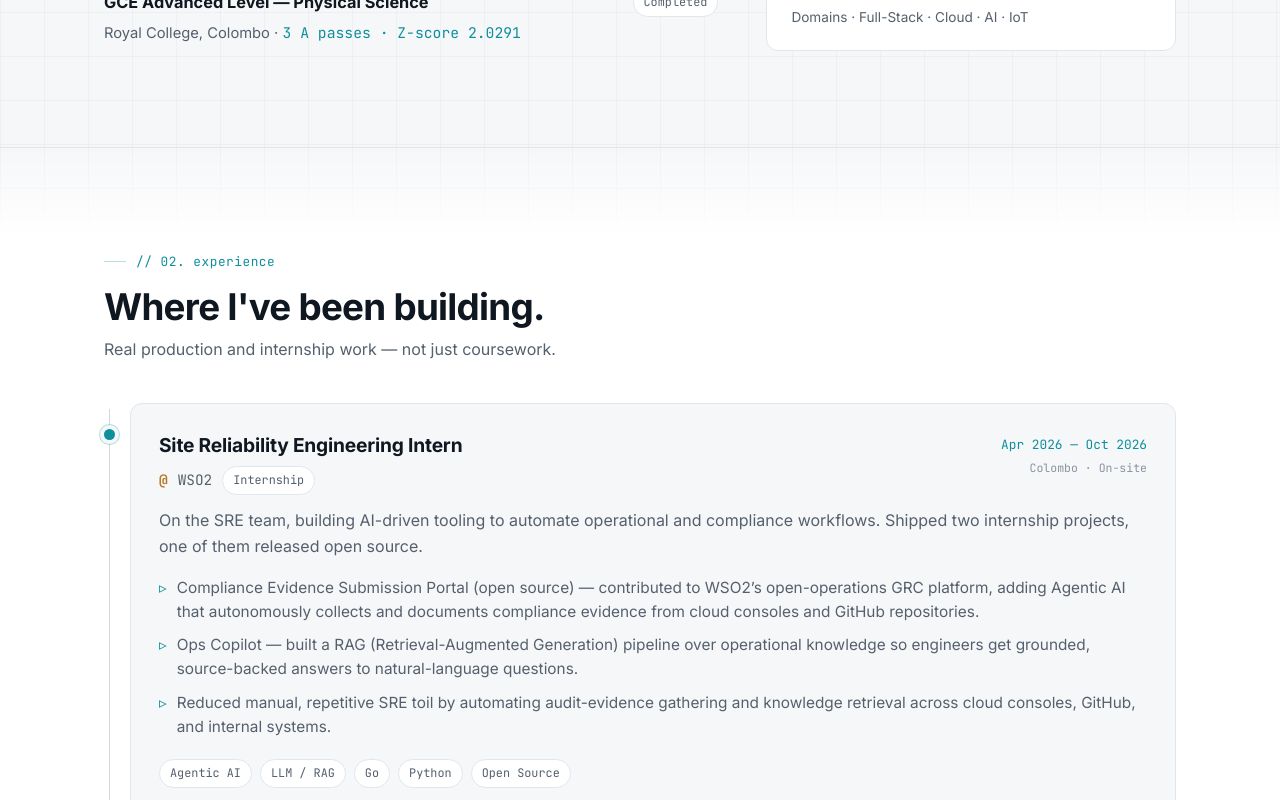
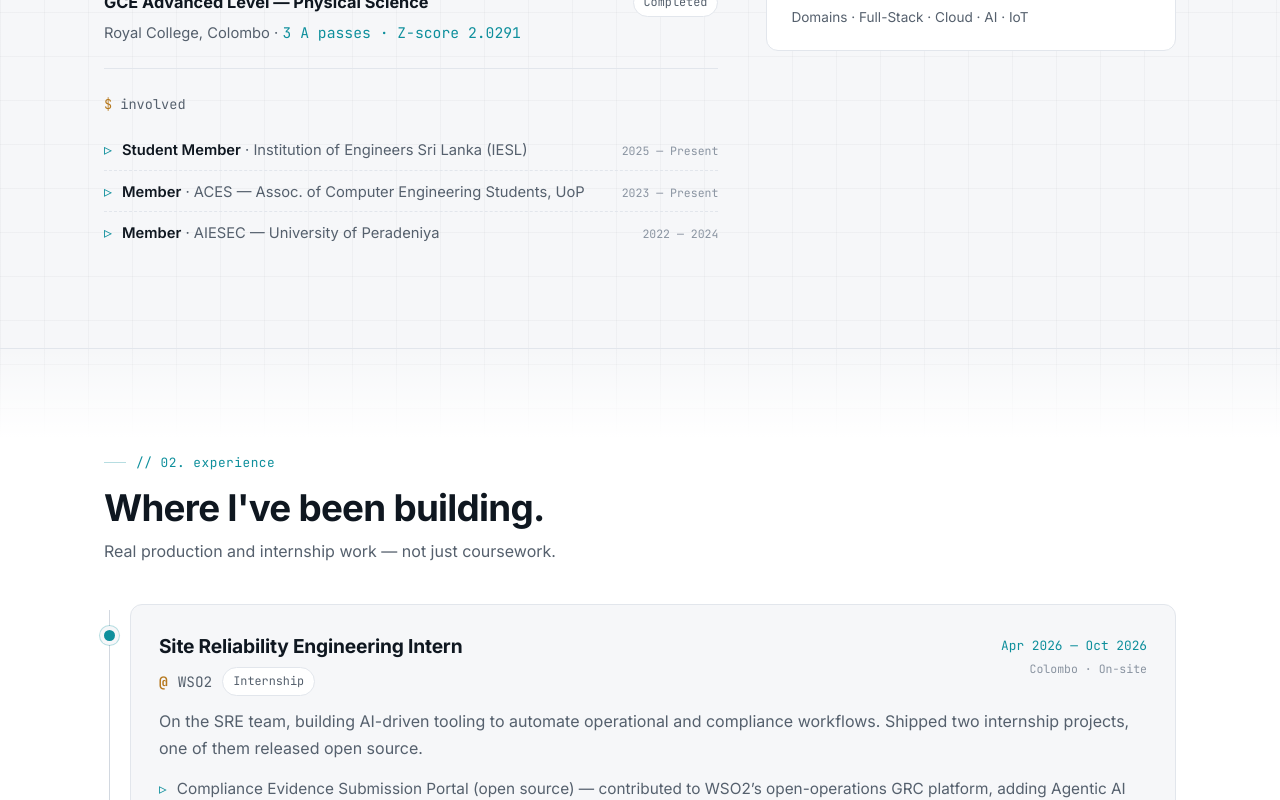
Before and after one commit to chala2001/chala-live, a React (Vite) app: page / in a window 1280 px wide. Shown: the part 1440-2240 px from the top of the page. Built offline with nearby package versions, Linux system fonts and the light colour scheme.

Commit message:
Add CV download + sync richer content from résumé (WSO2 stacks, Lightify IoT, research, honours)

```diff
--- a/src/App.css
+++ b/src/App.css
@@ -396,6 +396,29 @@
 }
 .about__edu-gpa { color: var(--accent); font-family: var(--font-mono); }
 
+.about__involved { margin-top: 22px; }
+.about__act {
+  display: flex;
+  align-items: baseline;
+  gap: 10px;
+  padding: 7px 0;
+  border-bottom: 1px dashed var(--border);
+}
+.about__act:last-child { border-bottom: none; }
+.about__act-dot { color: var(--accent); flex-shrink: 0; }
+.about__act-text {
+  color: var(--text-muted);
+  font-size: 0.92rem;
+  flex: 1;
+}
+.about__act-text strong { color: var(--text); font-weight: 600; }
+.about__act-period {
+  font-family: var(--font-mono);
+  font-size: 0.72rem;
+  color: var(--text-faint);
+  white-space: nowrap;
+}
+
 .about__stats {
   display: flex;
   flex-direction: column;
@@ -743,7 +766,7 @@
   font-size: 0.8rem;
   color: var(--text-faint);
 }
-.project__note::before {
+.project__note--private::before {
   content: '🔒';
   font-size: 0.85em;
 }
--- a/src/components/About.jsx
+++ b/src/components/About.jsx
@@ -1,5 +1,5 @@
 import Reveal from './Reveal.jsx'
-import { about, education } from '../data/profile.js'
+import { about, education, activities } from '../data/profile.js'
 
 export default function About() {
   return (
@@ -32,6 +32,19 @@ export default function About() {
                 </div>
               ))}
             </Reveal>
+
+            <Reveal delay={0.2} className="about__edu about__involved">
+              <span className="about__edu-label"><span className="prompt">$</span> involved</span>
+              {activities.map((a) => (
+                <div className="about__act" key={a.org}>
+                  <span className="about__act-dot">▹</span>
+                  <span className="about__act-text">
+                    <strong>{a.role}</strong> · {a.org}
+                  </span>
+                  <span className="about__act-period">{a.period}</span>
+                </div>
+              ))}
+            </Reveal>
           </div>
 
           <Reveal delay={0.1} className="about__stats">
--- a/src/components/Projects.jsx
+++ b/src/components/Projects.jsx
@@ -75,7 +75,9 @@ export default function Projects() {
                       <GitHubIcon width="17" height="17" /> {p.openSource ? 'View source' : 'Source'}
                     </a>
                   ) : (
-                    <span className="project__note">{p.note || 'Private repository'}</span>
+                    <span className={`project__note ${p.private ? 'project__note--private' : ''}`}>
+                      {p.note || 'Private repository'}
+                    </span>
                   )}
                 </div>
               </motion.article>
--- a/src/data/profile.js
+++ b/src/data/profile.js
@@ -18,7 +18,7 @@ export const profile = {
   status: 'Open to Software Engineering, DevOps & SRE roles',
   email: 'chalakasamith@gmail.com',
   // Drop your resume PDF into /public and it will be linked automatically.
-  resume: '/Chalaka_Perera_Resume.pdf',
+  resume: '/Chalaka_Perera_CV.pdf',
   // Replace /profile.webp in /public with your own photo (see README).
   photo: '/profile.webp',
   githubAvatar: 'https://avatars.githubusercontent.com/u/150885184?v=4',
@@ -61,7 +61,7 @@ export const experience = [
       'Ops Copilot — built a RAG (Retrieval-Augmented Generation) pipeline over operational knowledge so engineers get grounded, source-backed answers to natural-language questions.',
       'Reduced manual, repetitive SRE toil by automating audit-evidence gathering and knowledge retrieval across cloud consoles, GitHub, and internal systems.',
     ],
-    stack: ['Agentic AI', 'LLM / RAG', 'Go', 'Python', 'Open Source'],
+    stack: ['Agentic AI', 'LLM / RAG', 'Azure OpenAI', 'Python', 'Open Source'],
   },
   {
     role: 'Undergraduate Teaching Assistant',
@@ -83,10 +83,10 @@ export const experience = [
 // ── Education ─────────────────────────────────────────────────
 export const education = [
   {
-    degree: 'BSc Engineering — Computer Engineering',
+    degree: 'BSc Eng (Hons) — Computer Engineering',
     school: 'University of Peradeniya',
     period: 'Jun 2022 — Present',
-    detail: 'Final GPA 3.97 / 4.00',
+    detail: 'First Class · Final GPA 3.97 / 4.00',
   },
   {
     degree: 'GCE Advanced Level — Physical Science',
@@ -96,15 +96,22 @@ export const education = [
   },
 ]
 
+// ── Involvement / extra-curricular ────────────────────────────
+export const activities = [
+  { org: 'Institution of Engineers Sri Lanka (IESL)', role: 'Student Member', period: '2025 — Present' },
+  { org: 'ACES — Assoc. of Computer Engineering Students, UoP', role: 'Member', period: '2023 — Present' },
+  { org: 'AIESEC — University of Peradeniya', role: 'Member', period: '2022 — 2024' },
+]
+
 // ── Skills, grouped ───────────────────────────────────────────
 export const skills = [
   {
     group: 'Languages',
-    items: ['Python', 'Java', 'JavaScript', 'TypeScript', 'Go', 'C / C++', 'SQL'],
+    items: ['Python', 'Java', 'JavaScript', 'TypeScript', 'C / C++', 'SQL'],
   },
   {
     group: 'Frontend & Backend',
-    items: ['React', 'Spring Boot', 'FastAPI', 'Node.js', 'Django', 'React Native'],
+    items: ['React', 'Spring Boot', 'FastAPI', 'Django', 'React Native'],
   },
   {
     group: 'Cloud & DevOps',
@@ -141,18 +148,19 @@ export const projects = [
     featured: true,
     openSource: true,
     description:
-      'Built during my SRE internship at WSO2 and released open source under the wso2-open-operations GRC platform. A portal for submitting and managing compliance evidence, backed by Agentic AI that autonomously collects and documents evidence from cloud consoles and GitHub repositories — reducing manual audit toil.',
-    tags: ['Agentic AI', 'Go', 'TypeScript', 'React', 'GRC / Compliance', 'Apache-2.0'],
+      'Built during my WSO2 SRE internship and released open source under the wso2-open-operations GRC platform. A standalone full-stack app that integrates with the GRC platform via its REST API to automate compliance-evidence gathering — without modifying the core system. Its Agentic AI module (Python + Browser-Use / Chromium automation with Azure OpenAI) drives agents that autonomously navigate cloud consoles and GitHub repos to collect and structure evidence end-to-end. FastAPI backend + TypeScript/React frontend, deployed on WSO2 Choreo with Asgardeo (OAuth 2.0 / OIDC).',
+    tags: ['Agentic AI', 'Python', 'FastAPI', 'TypeScript', 'Azure OpenAI', 'Browser-Use', 'WSO2 Choreo', 'OAuth2 / OIDC', 'Apache-2.0'],
     repo: 'https://github.com/wso2-open-operations/grc-tools',
   },
   {
-    name: 'Ops Copilot',
+    name: 'Ops Copilot — SRE Knowledge Assistant',
     category: 'AI / ML',
     featured: true,
+    private: true,
     note: 'Internal · WSO2',
     description:
-      'An internal operations copilot built during my WSO2 SRE internship — a RAG (Retrieval-Augmented Generation) pipeline over operational knowledge, so engineers can ask natural-language questions and get grounded, source-backed answers on demand.',
-    tags: ['RAG', 'LLM', 'Python', 'Agentic AI', 'SRE Tooling'],
+      'An internal operations copilot built during my WSO2 SRE internship — a RAG (Retrieval-Augmented Generation) pipeline over WSO2’s operational knowledge bases (runbooks, procedures, architecture docs), so SRE engineers get source-cited, context-aware answers to natural-language questions. Engineered the ingestion pipeline, vector-store integration and prompt engineering to maximise retrieval precision and reduce hallucinations on domain-specific content.',
+    tags: ['RAG', 'LLM', 'Azure OpenAI', 'Vector DB', 'Python', 'TypeScript'],
   },
   {
     name: 'CloudCare — AWS on Terraform',
@@ -209,13 +217,22 @@ export const projects = [
     repo: 'https://github.com/chala2001/LMS_FullStack_K8s_Deployment',
   },
   {
-    name: 'Darknet Traffic Classification',
+    name: 'Explainable AI Zero-Trust Anomaly Detection',
     category: 'AI / ML',
     featured: true,
     description:
-      'Final-year research project applying a semi-supervised learning approach to darknet traffic classification — model training on partially labelled data with preprocessing and evaluation pipelines.',
-    tags: ['Semi-Supervised ML', 'Python', 'Research', 'Classification'],
+      'Final-year research: an explainable, zero-trust anomaly-detection framework for encrypted network traffic, combining semi-supervised ML with Explainable AI (XAI) to identify and interpret security threats while preserving data privacy. Evaluated on the CIC-IDS-2017 dataset, producing interpretability outputs that support trust and auditability in zero-trust architectures.',
+    tags: ['Semi-Supervised ML', 'Explainable AI (XAI)', 'CIC-IDS-2017', 'Python', 'Research'],
     repo: 'https://github.com/chala2001/bcc_darknet_project',
+  },
+  {
+    name: 'Lightify — Smart Home IoT Lighting',
+    category: 'IoT',
+    featured: false,
+    note: 'Group Project · EngEx 2025',
+    description:
+      'An intelligent smart-home lighting system that detects room occupancy and dynamically adjusts lighting. ESP32 controllers communicate over AWS IoT Core (MQTT), Bluetooth and Wi-Fi with a React Native app and a Spring Boot + MongoDB backend on AWS. Presented at EngEx 2025, University of Peradeniya.',
+    tags: ['ESP32', 'AWS IoT Core', 'MQTT', 'React Native', 'Spring Boot', 'MongoDB'],
   },
   {
     name: 'End-to-End CI/CD Pipeline',
@@ -246,7 +263,7 @@ export const projects = [
   },
 ]
 
-export const projectCategories = ['All', 'Cloud & DevOps', 'Full-Stack', 'AI / ML']
+export const projectCategories = ['All', 'Cloud & DevOps', 'Full-Stack', 'AI / ML', 'IoT']
 
 // ── Certifications (from LinkedIn) ────────────────────────────
 // `highlight: true` gives the card an accent treatment.
@@ -265,7 +282,7 @@ export const certifications = [
   { name: 'Azure Fundamentals', issuer: 'Simplilearn', date: '2026' },
   { name: 'Software Architecture Foundations', issuer: 'LinkedIn', date: 'Jun 2026' },
   { name: 'Learning Git and GitHub', issuer: 'LinkedIn', date: 'Jun 2026' },
-  { name: 'SQL (Basic)', issuer: 'HackerRank', date: 'Jul 2026' },
+  { name: 'SQL', issuer: 'HackerRank', date: 'Jul 2026' },
 ]
 
 // ── Nav sections (also used by react-scroll) ──────────────────
```
Also changed, not shown: 1 other file (tests, documents, lock files or other folders).
